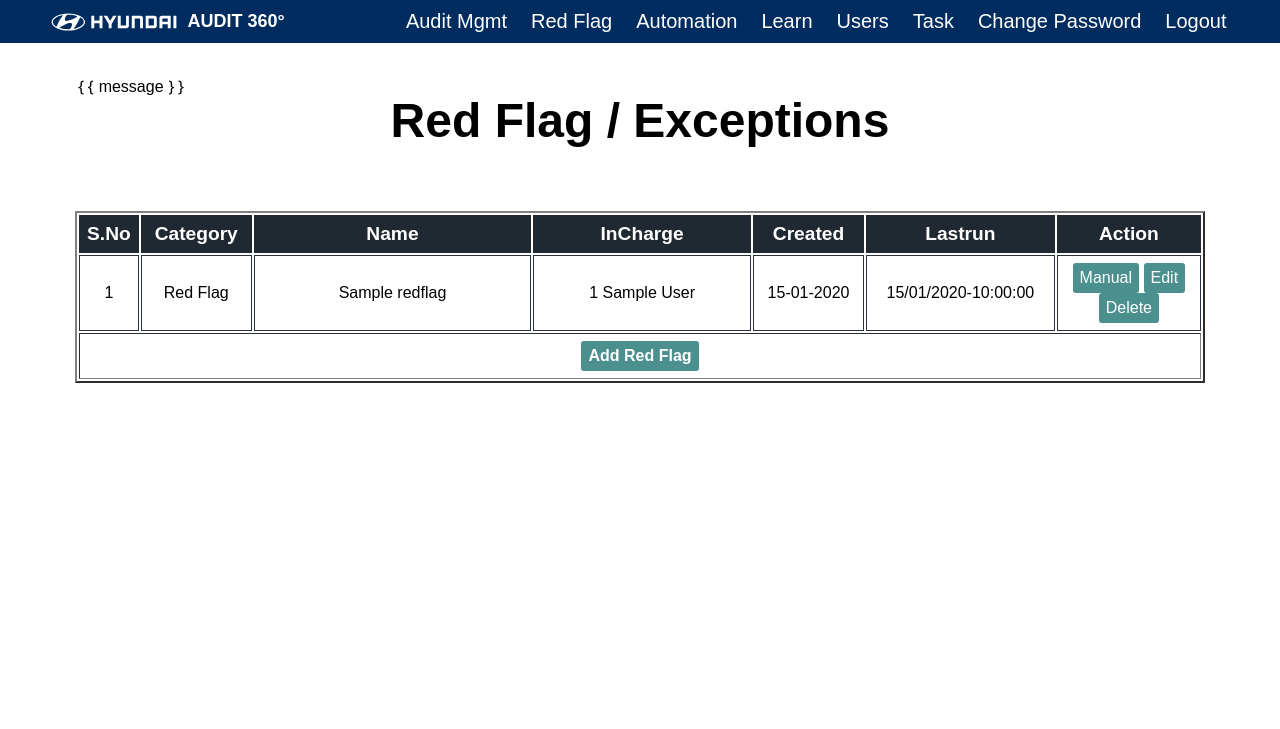
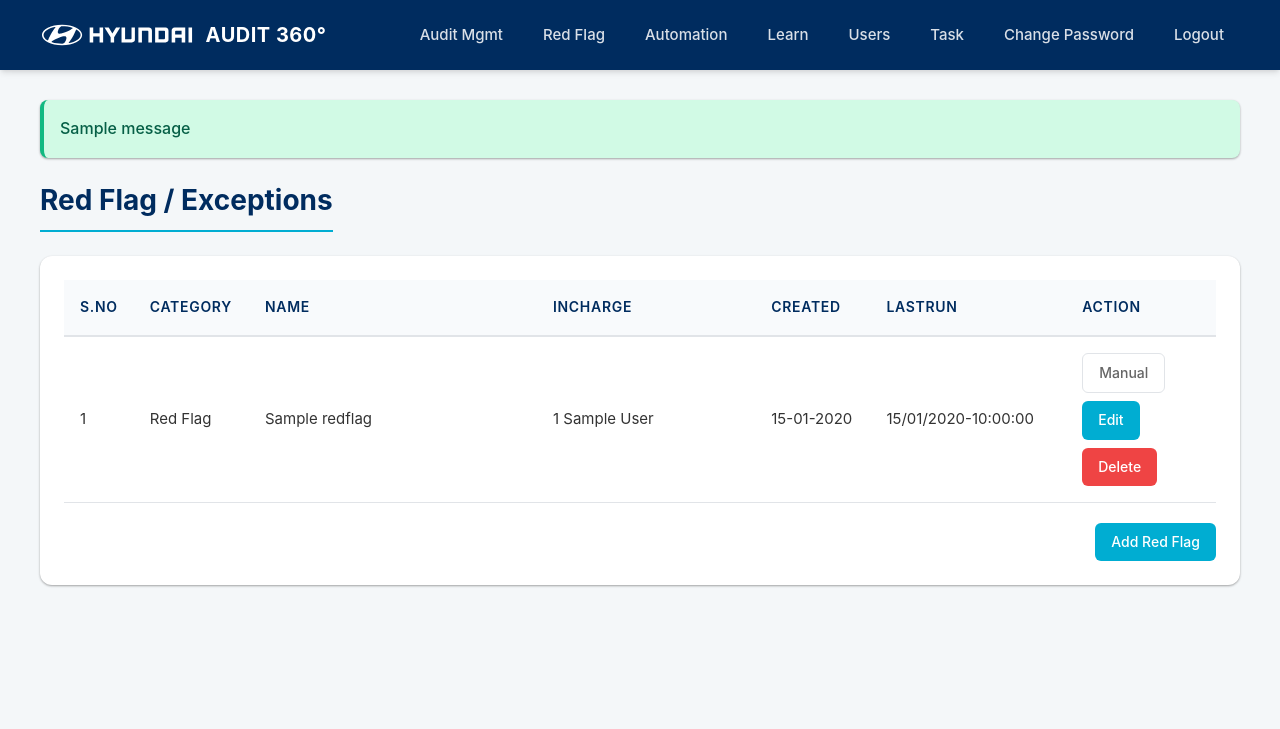
Before and after one commit to vikashgraja/audit_automation, a Django app: page /redflag/ in a window 1280 px wide. Shown: the top 729 px of the page. Run offline with Django 4.2, Linux system fonts and the light colour scheme; a user stored in the database is signed in; tables that the repository leaves empty hold one stand-in row (values such as "Sample post"); one stand-in notice (Sample message) is shown.

Commit message:
style: Improved UI

```diff
--- a/static/css/nav.css
+++ b/static/css/nav.css
@@ -1,82 +1,144 @@
-*{
+:root {
+  --primary-color: #002c5f;
+  /* Hyundai Navy */
+  --secondary-color: #00add2;
+  /* Hyundai Blue */
+  --accent-color: #e4d00a;
+  /* Accent Gold/Yellow */
+  --text-primary: #333333;
+  --text-secondary: #666666;
+  --text-on-dark: #ffffff;
+  --bg-light: #f4f7f9;
+  --bg-white: #ffffff;
+  --border-color: #e1e4e8;
+  --hover-bg: rgba(255, 255, 255, 0.1);
+  --shadow-sm: 0 1px 3px rgba(0, 0, 0, 0.12), 0 1px 2px rgba(0, 0, 0, 0.24);
+  --shadow-md: 0 4px 6px -1px rgba(0, 0, 0, 0.1), 0 2px 4px -1px rgba(0, 0, 0, 0.06);
+  --font-family: 'Inter', -apple-system, BlinkMacSystemFont, "Segoe UI", Roboto, Helvetica, Arial, sans-serif;
+}
+
+* {
   margin: 0;
   padding: 0;
   box-sizing: border-box;
   text-decoration: none;
-  font-family: 'Ubuntu', sans-serif;
 }
 
-nav{
+body {
+  font-family: var(--font-family);
+  background-color: var(--bg-light);
+  color: var(--text-primary);
+  line-height: 1.6;
+}
+
+nav {
   position: fixed;
   top: 0;
   left: 0;
   width: 100%;
-  padding: 10px;
-  background: #002c5f;
+  height: 70px;
+  background: var(--primary-color);
+  box-shadow: var(--shadow-md);
+  z-index: 1000;
+  display: flex;
+  align-items: center;
 }
 
-nav .nav-content{
-  height: 100%;
-  max-width: 95%;
-  margin: auto;
+nav .nav-content {
+  width: 100%;
+  max-width: 1400px;
+  margin: 0 auto;
+  padding: 0 40px;
   display: flex;
   align-items: center;
   justify-content: space-between;
 }
 
-/*
-nav .logo{
+nav .logo {
+  display: flex;
   align-items: center;
-  justify-content: center;
-}
-*/
-
-nav .logo{
-     display: flex;
-     margin: 0 8px;
+  gap: 12px;
 }
 
-nav .logo a{
+nav .logo a {
   text-decoration: none;
-  align-self: center;
-  font-weight: 600;
-  font-size: 18px;
-  padding: 0px 10px;
-  color: #fff;
+  font-weight: 700;
+  font-size: 20px;
+  letter-spacing: 0.5px;
+  color: var(--text-on-dark);
 }
 
 nav .logo img {
-    align-self: center;
-    height: 20px;
-    width: auto;
-    /*
-    width: 100%;
-    margin-top: 8px;
-    margin-right: 20px;
-    */
+  height: 24px;
+  width: auto;
 }
 
-.nav-content .nav-links{
+.nav-content .nav-links {
   display: flex;
+  list-style: none;
+  align-items: center;
+  gap: 8px;
 }
 
-.nav-content .nav-links li{
-  list-style: none;
-  margin: 0 8px;
-}
- .nav-links li a{
+.nav-links li a {
   text-decoration: none;
-  color: #fff;
-  font-size: 20px;
+  color: rgba(255, 255, 255, 0.85);
+  font-size: 15px;
   font-weight: 500;
-  padding: 10px 4px;
-  transition: all 0.3s ease;
+  padding: 8px 16px;
+  border-radius: 6px;
+  transition: all 0.2s ease;
 }
 
- .nav-links li a:hover{
-   color: #00aad2;
- }
+.nav-links li a:hover {
+  color: var(--text-on-dark);
+  background-color: var(--hover-bg);
+}
+
+.nav-links li a.active {
+  background-color: var(--secondary-color);
+  color: var(--text-on-dark);
+}
 
 .content {
-  padding: 75px;
+  padding: 100px 40px 40px;
+  max-width: 1400px;
+  margin: 0 auto;
+  min-height: calc(100vh - 70px);
 }
+
+.title1 {
+  font-size: 28px;
+  font-weight: 700;
+  color: var(--primary-color);
+  margin-bottom: 24px;
+  border-bottom: 2px solid var(--secondary-color);
+  display: inline-block;
+  padding-bottom: 8px;
+}
+
+/* Flash Messages Styling */
+.messages {
+  list-style: none;
+  margin-bottom: 20px;
+}
+
+.message {
+  padding: 16px;
+  border-radius: 8px;
+  margin-bottom: 10px;
+  font-weight: 500;
+  box-shadow: var(--shadow-sm);
+}
+
+.message.success {
+  background-color: #d1fae5;
+  color: #065f46;
+  border-left: 4px solid #10b981;
+}
+
+.message.error {
+  background-color: #fee2e2;
+  color: #991b1b;
+  border-left: 4px solid #ef4444;
+}
--- a/static/css/tables.css
+++ b/static/css/tables.css
@@ -1,202 +1,159 @@
-/** {*/
-/*  box-sizing: border-box;*/
-/*}*/
-
-h1 {
-  font-size: 3rem;
-  line-height: 1;
-  font-weight: 700;
-  margin: 0 0 3rem;
-  text-align: center;
-}
-
-table {
-  display: block;
-}
-
-tr, td, tbody, tfoot {
-  display: block;
-}
-
-thead {
-  display: none;
-}
-
-tr {
-  padding-bottom: 10px;
-}
-
-td {
-  padding: 10px 10px 0;
-  text-align: center;
-}
-td:before {
-  content: attr(data-title);
-  color: #7a91aa;
-  text-transform: uppercase;
-  font-size: 1rem;
-  padding-right: 10px;
-  display: block;
+/* Table Container */
+.table-wrapper {
+  background: var(--bg-white);
+  padding: 24px;
+  border-radius: 12px;
+  box-shadow: var(--shadow-sm);
+  margin-bottom: 30px;
+  overflow-x: auto;
 }
 
 table {
   width: 100%;
-}
-
-th {
-  text-align: center;
-  font-weight: 700;
+  border-collapse: collapse;
+  margin-bottom: 0;
+  background-color: var(--bg-white);
 }
 
 thead th {
-  background-color: #202932;
-  color: #fff;
-  border: 1px solid #202932;
+  background-color: #f8fafc;
+  color: var(--primary-color);
+  font-weight: 600;
+  font-size: 14px;
+  text-transform: uppercase;
+  letter-spacing: 0.05em;
+  padding: 16px;
+  text-align: left;
+  border-bottom: 2px solid var(--border-color);
+}
+
+tbody td {
+  padding: 16px;
+  border-bottom: 1px solid var(--border-color);
+  color: var(--text-primary);
+  font-size: 15px;
+  vertical-align: middle;
+}
+
+tbody tr {
+  transition: background-color 0.2s ease;
+}
+
+tbody tr:hover {
+  background-color: #f1f5f9;
+}
+
+tbody tr:last-child td {
+  border-bottom: none;
+}
+
+/* Button Styles - Standardized */
+.button {
+  display: inline-flex;
+  align-items: center;
+  justify-content: center;
+  padding: 8px 16px;
+  border-radius: 6px;
+  font-size: 14px;
+  font-weight: 500;
+  text-decoration: none;
+  transition: all 0.2s ease;
+  cursor: pointer;
+  border: none;
+  gap: 8px;
+  white-space: nowrap;
+}
+
+/* Primary Button (previously the default .button color) */
+.button {
+  background-color: var(--secondary-color);
+  color: white;
+}
+
+.button:hover {
+  filter: brightness(0.9);
+  box-shadow: var(--shadow-sm);
+}
+
+/* Action specific buttons if needed in the future */
+.button-danger {
+  background-color: #ef4444;
+}
+
+.button-outline {
+  background-color: transparent;
+  border: 1px solid var(--border-color);
+  color: var(--text-secondary);
+}
+
+.button-outline:hover {
+  background-color: #f8fafc;
+  color: var(--primary-color);
+  border-color: var(--secondary-color);
+}
+
+/* Table Specific Adjustments */
+.select {
+  display: flex;
+  gap: 8px;
+  flex-wrap: wrap;
 }
 
 tfoot th {
-  display: block;
-  padding: 7px;
-  text-align: center;
-  color: #b8c4d2;
+  padding: 20px 0 0;
+  text-align: right;
+  border-top: 1px solid var(--border-color);
 }
 
-.button {
-  line-height: 1;
-  display: inline-block;
-  font-size: 1rem;
-  text-decoration: none;
-  border-radius: 3px;
-  color: #fff;
-  padding: 7px;
-  background-color: #4b908f;
-}
+/* Responsive Tables */
+@media (max-width: 768px) {
+  .table-wrapper {
+    padding: 12px;
+  }
 
-.select {
-  padding-bottom: 15px;
-  border-bottom: 1px solid #28333f;
-}
-.select:before {
-  display: none;
-}
+  table,
+  thead,
+  tbody,
+  th,
+  td,
+  tr {
+    display: block;
+  }
 
-.detail {
-  background-color: #BD2A4E;
-  width: 100%;
-  height: 100%;
-  padding: 30px 0;
-  position: fixed;
-  top: 0;
-  left: 0;
-  overflow: auto;
-  -moz-transform: translateX(-100%);
-  -ms-transform: translateX(-100%);
-  -webkit-transform: translateX(-100%);
-  transform: translateX(-100%);
-  -moz-transition: -moz-transform 0.3s ease-out;
-  -o-transition: -o-transform 0.3s ease-out;
-  -webkit-transition: -webkit-transform 0.3s ease-out;
-  transition: transform 0.3s ease-out;
-}
-.detail.open {
-  -moz-transform: translateX(0);
-  -ms-transform: translateX(0);
-  -webkit-transform: translateX(0);
-  transform: translateX(0);
-}
-
-.detail-container {
-  margin: 0 auto;
-  padding: 30px;
-  max-width: 500px;
-}
-
-dl {
-  margin: 0;
-  padding: 0;
-}
-
-dt {
-  font-size: 2rem;
-  font-weight: 300;
-}
-
-dd {
-  margin: 0 0 40px 0;
-  font-size: 1rem;
-  padding-bottom: 4px;
-  border-bottom: 1px solid #ac2647;
-  box-shadow: 0 1px 0 #c52c51;
-}
-
-.close {
-  background: none;
-  padding: 15px;
-  color: #fff;
-  font-weight: 300;
-  border: 1px solid rgba(255, 255, 255, 0.4);
-  border-radius: 4px;
-  line-height: 1;
-  font-size: 2rem;
-  position: fixed;
-  right: 40px;
-  top: 20px;
-  -moz-transition: border 0.3s linear;
-  -o-transition: border 0.3s linear;
-  -webkit-transition: border 0.3s linear;
-  transition: border 0.3s linear;
-}
-.close:hover, .close:focus {
-  background-color: #a82545;
-  border: 1px solid #a82545;
-}
-
-table {
-    display: table;
+  thead tr {
+    position: absolute;
+    top: -9999px;
+    left: -9999px;
   }
 
   tr {
-    display: table-row;
-  }
-
-  td, th {
-    display: table-cell;
-  }
-
-  tbody {
-    display: table-row-group;
-  }
-
-  thead {
-    display: table-header-group;
-    font-size: 1.2rem;
-    font-align: centre;
-  }
-
-  tfoot {
-    display: table-footer-group;
+    border: 1px solid var(--border-color);
+    margin-bottom: 16px;
+    border-radius: 8px;
   }
 
   td {
-    border: 1px solid #28333f;
-  }
-  td:before {
-    display: none;
+    border: none;
+    border-bottom: 1px solid var(--border-color);
+    position: relative;
+    padding-left: 50%;
+    text-align: right;
   }
 
-  td, th {
-    padding: 7px;
+  td:last-child {
+    border-bottom: 0;
   }
 
-  /*tr:nth-child(2n+2) td {*/
-  /*  background-color: #242e39;*/
-  /*}*/
-
-  tfoot th {
-    display: table-cell;
-  }
-
-  .select {
-    padding: 7px;
+  td:before {
+    position: absolute;
+    top: 50%;
+    left: 15px;
+    width: 45%;
+    transform: translateY(-50%);
+    padding-right: 10px;
+    white-space: nowrap;
+    text-align: left;
+    font-weight: bold;
+    content: attr(data-label);
   }
 }
--- a/templates/Nav.html
+++ b/templates/Nav.html
@@ -3,11 +3,13 @@
 {% load static %}
 
 <html lang="en" dir="ltr">
+
 <head>
     <meta charset="UTF-8">
     <title>Audit Portal</title>
     <link rel="shortcut icon" href="{% static 'css/img/favicon.png' %}">
 </head>
+
 <body>
     <link rel="stylesheet" href="{% static 'css/nav.css' %}">
     <nav>
@@ -38,13 +40,16 @@
 
     <div class="content">
         {% if messages %}
+        <ul class="messages">
             {% for message in messages %}
-                    ｛｛ message ｝｝
+            <li class="message {{ message.tags }}">{{ message }}</li>
             {% endfor %}
+        </ul>
         {% endif %}
         {% block content %}
         {% endblock %}
     </div>
 
 </body>
+
 </html>
--- a/templates/pages/red_flag.html
+++ b/templates/pages/red_flag.html
@@ -6,7 +6,7 @@
 <h1 class="title1">Red Flag / Exceptions</h1>
 <br>
 <div class="table-wrapper">
-        <table border="2">
+    <table>
         <thead>
             <tr>
                 <th style="width:2%">S.No</th>
@@ -18,34 +18,35 @@
                 <th style="width:13%">Action</th>
             </tr>
         </thead>
+        {% for flag in flags %}
+        <tr>
+            <td data-label="S.No">{{ forloop.counter }}</td>
+            <td data-label="Category">{{ flag.category }}</td>
+            <td data-label="Name">{{ flag.name }}</td>
+            <td data-label="InCharge">{{ flag.assigned_to }}</td>
+            <td data-label="Created">{{ flag.created_at|date:"d-m-Y" }}</td>
+            <td data-label="Lastrun">{{ flag.lastrun|date:"d/m/Y" }}-{{ flag.lastrun|time:"H:i:s" }}</td>
+            <td data-label="Action" class='select'>
+                {% if flag.manual %}
+                <a class='button button-outline' href="{% url 'download_manual' flag=flag.id %}"> Manual </a>
+                {% endif %}
+                {% if request.user.is_superuser %}
+                <a class='button' href="{% url 'edit_rf' flag=flag.id %}"> Edit </a>
+                <a class='button button-danger' href="{% url 'delete_rf' flag=flag.id %}"
+                    onclick="return confirm('Are You Sure to delete {{ flag.name }}')"> Delete </a>
+                {% endif %}
+            </td>
+        </tr>
+        {% endfor %}
         {% if request.user.is_superuser %}
         <tfoot>
             <tr>
-                        <th colspan='8'>
+                <th colspan='7'>
                     <a class='button' href="{% url 'add_redflag' %}">Add Red Flag</a>
                 </th>
             </tr>
         </tfoot>
         {% endif %}
-            {% for flag in flags %}
-                <tr>
-                    <td>{{ forloop.counter }}</td>
-                    <td>{{ flag.category }}</td>
-                    <td>{{ flag.name }}</td>
-                    <td>{{ flag.assigned_to }}</td>
-                    <td>{{ flag.created_at|date:"d-m-Y" }}</td>
-                    <td>{{ flag.lastrun|date:"d/m/Y" }}-{{ flag.lastrun|time:"H:i:s" }}</td>
-                    <td class='select'>
-                        {% if flag.manual %}
-                            <a class='button' href="{% url 'download_manual' flag=flag.id %}"> Manual </a>
-                        {% endif %}
-                        {% if request.user.is_superuser %}
-                            <a class='button' href="{% url 'edit_rf' flag=flag.id %}"> Edit </a>
-                            <a class='button' href="{% url 'delete_rf' flag=flag.id %}" onclick="return confirm('Are You Sure to delete {{ flag.name }}')"> Delete </a>
-                        {% endif %}
-                    </td>
-                </tr>
-            {% endfor %}
     </table>
 </div>
 
```
Also changed, not shown: templates/pages/home.html (+123 -91 lines), 1 other file. Lines whose indentation alone changed are shown as unchanged.
